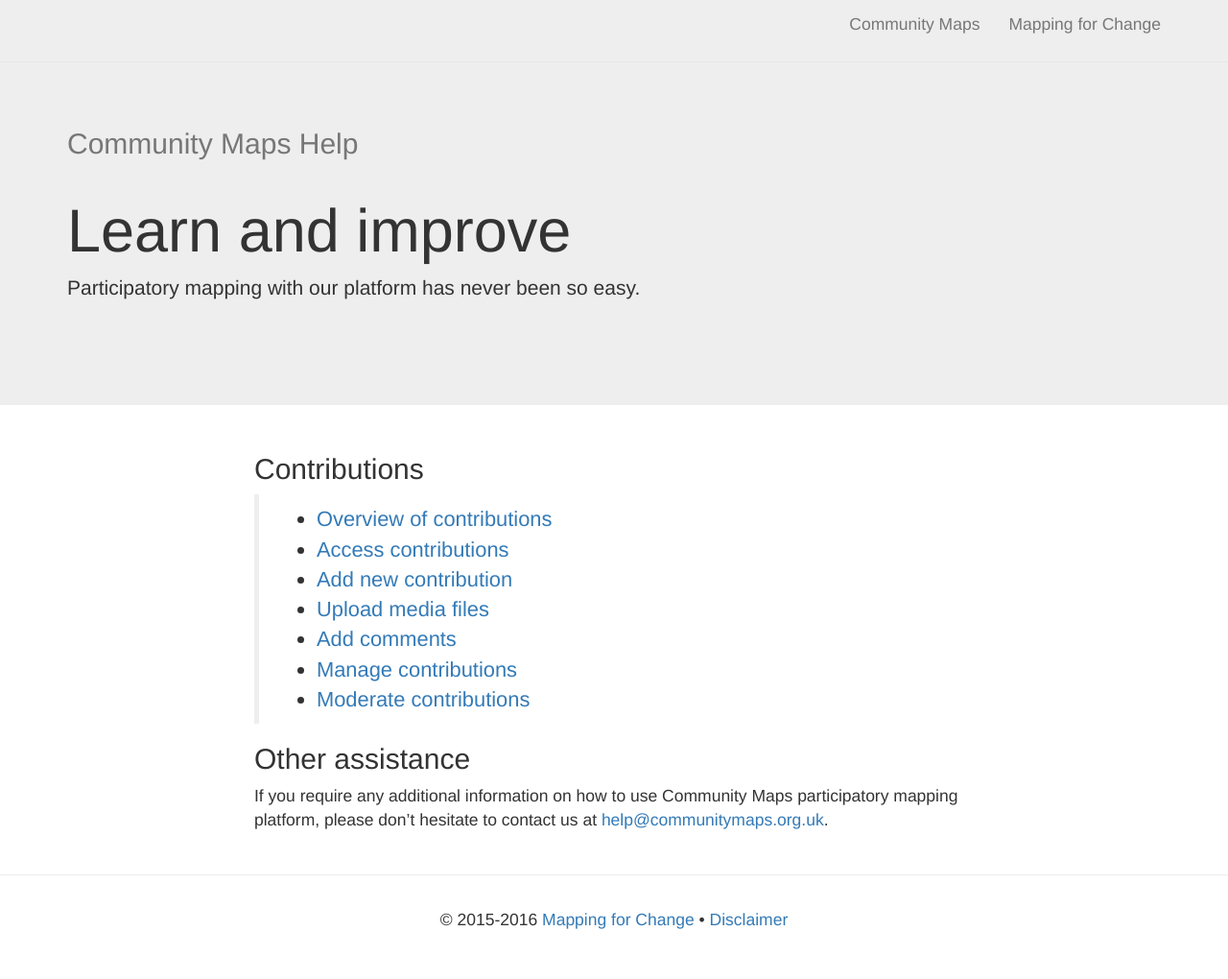
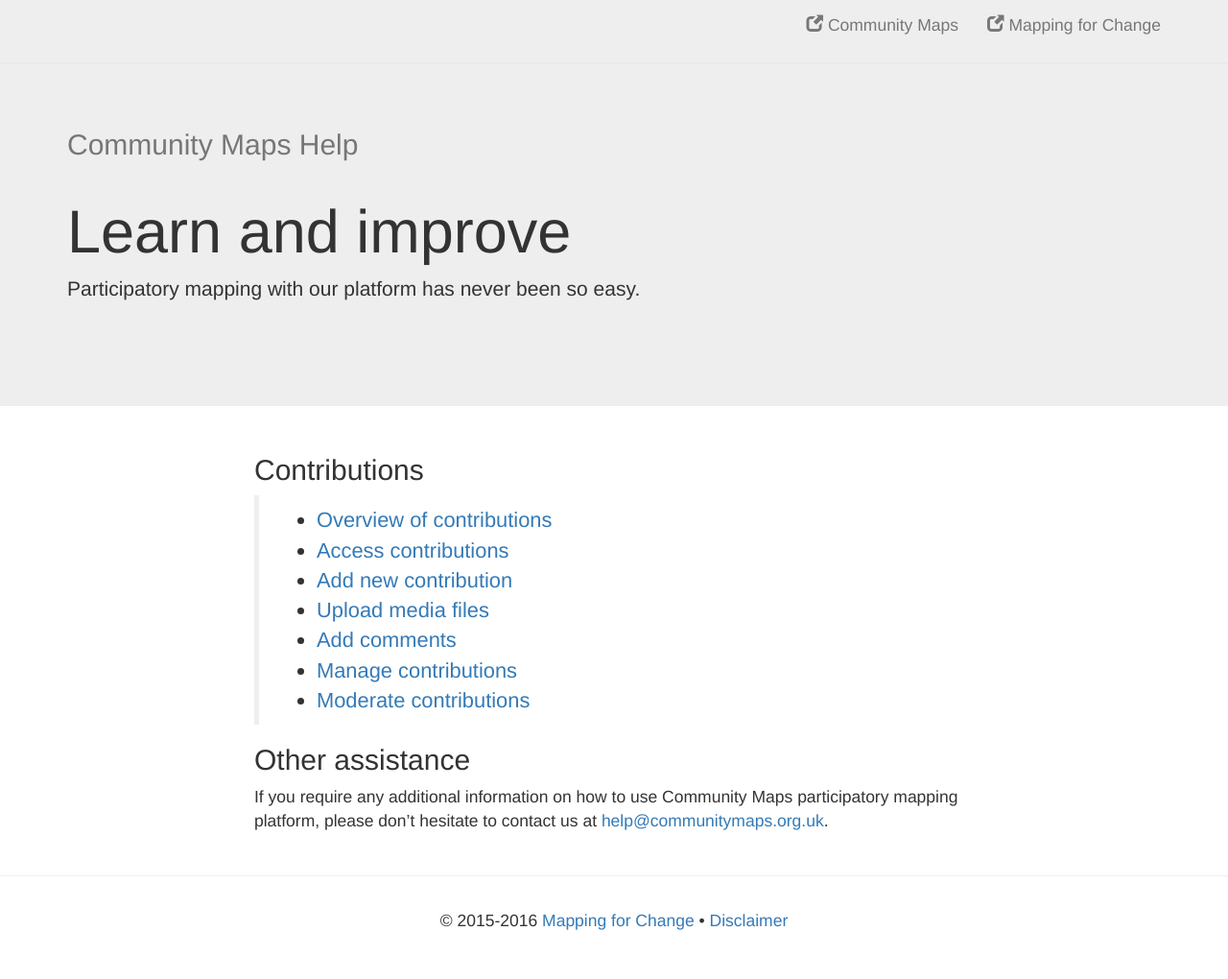
Before and after one commit to cbaldock/communitymaps-help, a Jekyll site: the page built from _en/index.md, in a window 1280 px wide. Shown: the whole page at 96% size. Built offline with Jekyll 4.4.1, drawn with Linux system fonts in a browser that asks for light colours.

Commit message:
"New window" icons for navbar buttons

```diff
--- a/_layouts/default.html
+++ b/_layouts/default.html
@@ -53,8 +53,19 @@
     <nav class="navbar navbar-default navbar-static-top">
       <div class="container">
         <ul class="nav navbar-nav navbar-right">
-          <li><a href="https://communitymaps.org.uk" target="_blank">Community Maps</a></li>
-          <li><a href="http://mappingforchange.org.uk" target="_blank">Mapping for Change</a></li>
+          <li>
+            <a href="https://communitymaps.org.uk" target="_blank">
+              <span class="glyphicon glyphicon-new-window"></span>
+              <span>Community Maps</span>
+            </a>
+          </li>
+
+          <li>
+            <a href="http://mappingforchange.org.uk" target="_blank">
+              <span class="glyphicon glyphicon-new-window"></span>
+              <span>Mapping for Change</span>
+            </a>
+          </li>
         </ul>
       </div>
     </nav>
```
